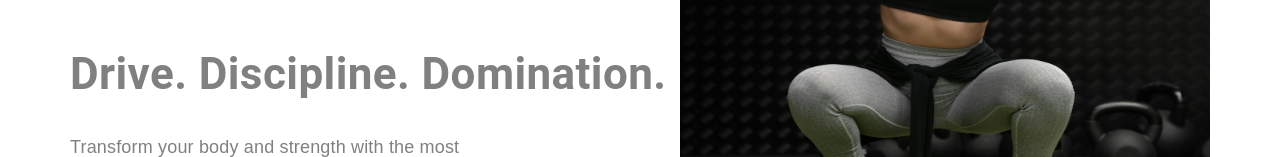
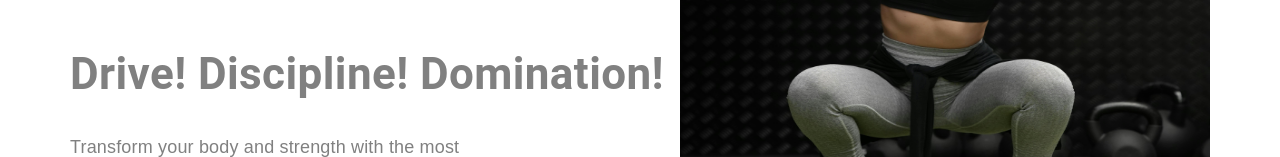
Before and after one commit to SujitDevl/fitness-app, a React (Vite) app: page / in a window 1280 px wide. Shown: the part 389-546 px from the top of the page. Built offline with nearby package versions, Linux system fonts and the light colour scheme; no server answers.

Commit message:
changes in herobanner

```diff
--- a/src/components/HeroBanner.jsx
+++ b/src/components/HeroBanner.jsx
@@ -33,7 +33,7 @@ const HeroBanner = () => {
         mb="23px"
         mt="30px"
       >
-        Drive. Discipline. Domination.
+        Drive! Discipline! Domination!
       </Typography>
       <Typography
         fontSize="18px"
```
